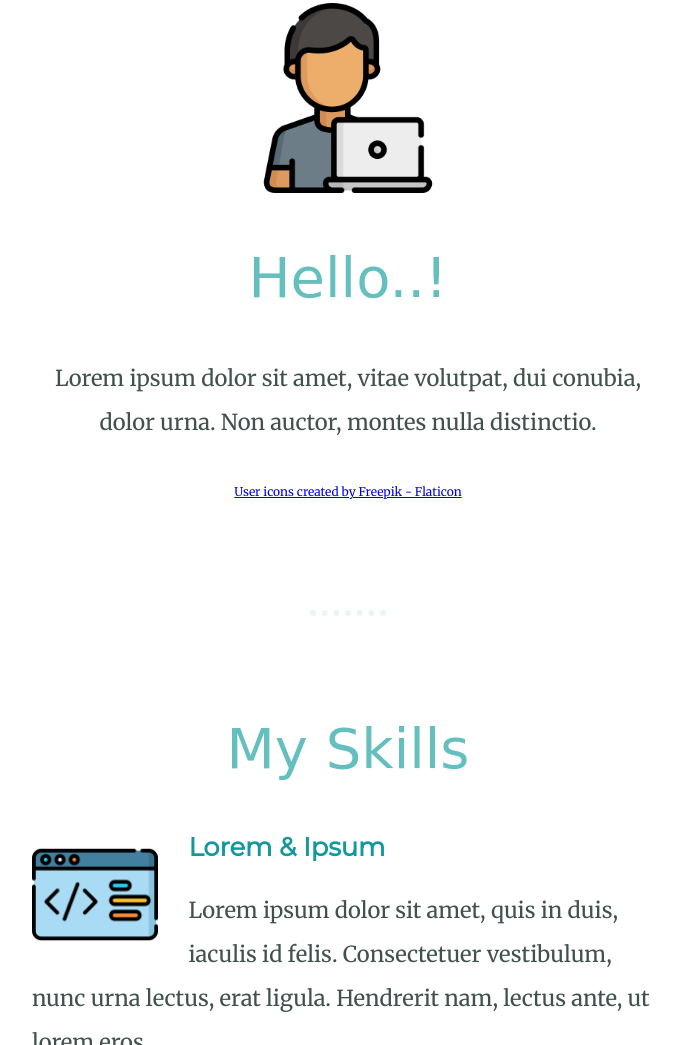
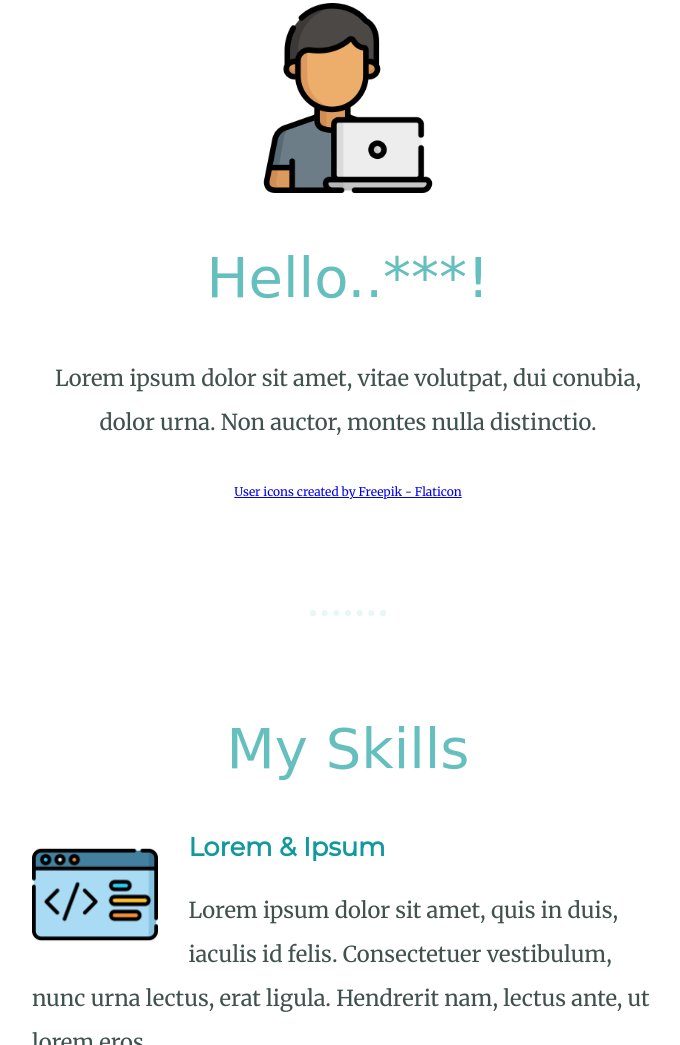
Before and after one commit to tokedhar/css-my-site, a plain HTML site: page index.html in a window 1280 px wide. Shown: the part 932-1977 px from the top of the page, without its empty margins (292-972 px from the left). Drawn offline with Linux system fonts and the light colour scheme; a web font is replaced by a local one.

Commit message:
Update index.html
Just made a change to commit

```diff
--- a/index.html
+++ b/index.html
@@ -24,7 +24,7 @@
     <div class="middle-container">
         <div class="div-profile">
             <img src="images/programmer.png" alt="me.img" class="image-profile">
-            <h2>Hello..!</h2>
+            <h2>Hello..***!</h2>
             <p class="p-intro">Lorem ipsum dolor sit amet, vitae volutpat, dui conubia, dolor urna. Non auctor, montes nulla distinctio.
             <p><a href="https://www.flaticon.com/free-icons/user" title="user icons" class="anchor">User icons created by Freepik - Flaticon</a></p>
         </div>
```
